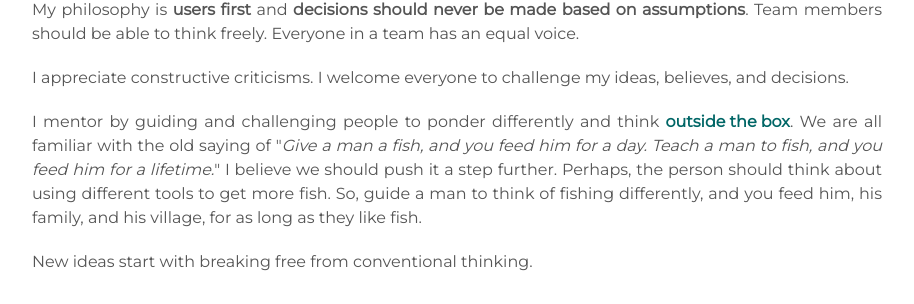
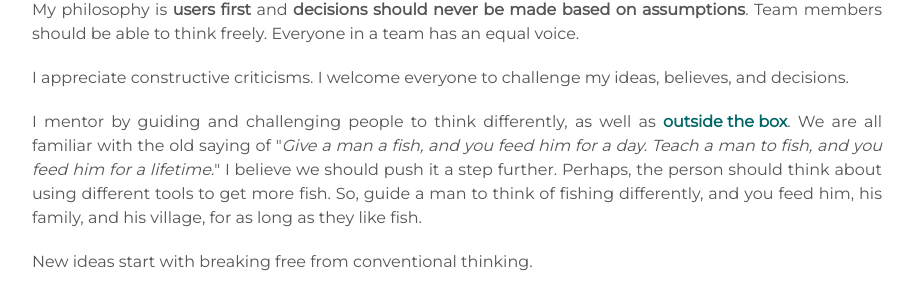
Before and after one commit to mingkichong/mingkichong.github.io, a Jekyll site: the page built from index.html, in a window 1280 px wide and 900 px high, scrolled down 2497 px. Shown: the part 148-452 px from the top of the window, without its empty margins (183-1097 px from the left). Built offline with Jekyll 4.4.1, drawn with Linux system fonts in a browser that asks for light colours.

Commit message:
update content of about section

```diff
--- a/_includes/about.html
+++ b/_includes/about.html
@@ -35,7 +35,7 @@
   I welcome everyone to challenge my ideas, believes, and decisions.
 </div>
 <div class="about_details">
-  I mentor by guiding and challenging people to ponder differently and think <span id="about_link"><a><span class="tooltip">outside the box<span class="tooltiptext">why does it have to be a box?</span></span></a></span>.
+  I mentor by guiding and challenging people to think differently, as well as <span id="about_link"><a><span class="tooltip">outside the box<span class="tooltiptext">why does it have to be a <i class="fas fa-box-open"></i> ?</span></span></a></span>.
   We are all familiar with the old saying of "<em>Give a man a fish, and you feed him for a day. Teach a man to fish, and you feed him for a lifetime.</em>"
   I believe we should push it a step further.
   Perhaps, the person should think about using different tools to get more fish.
```
